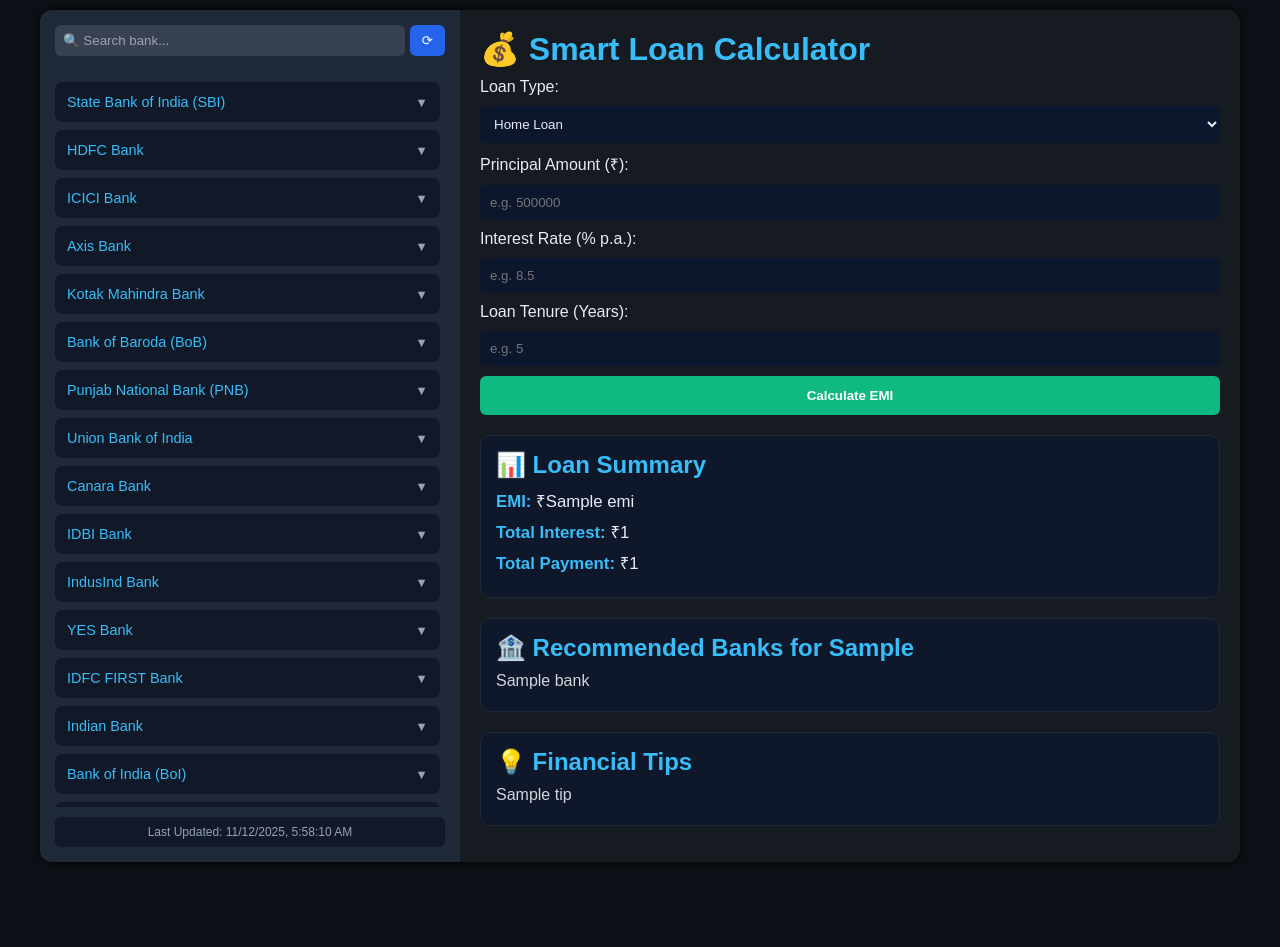
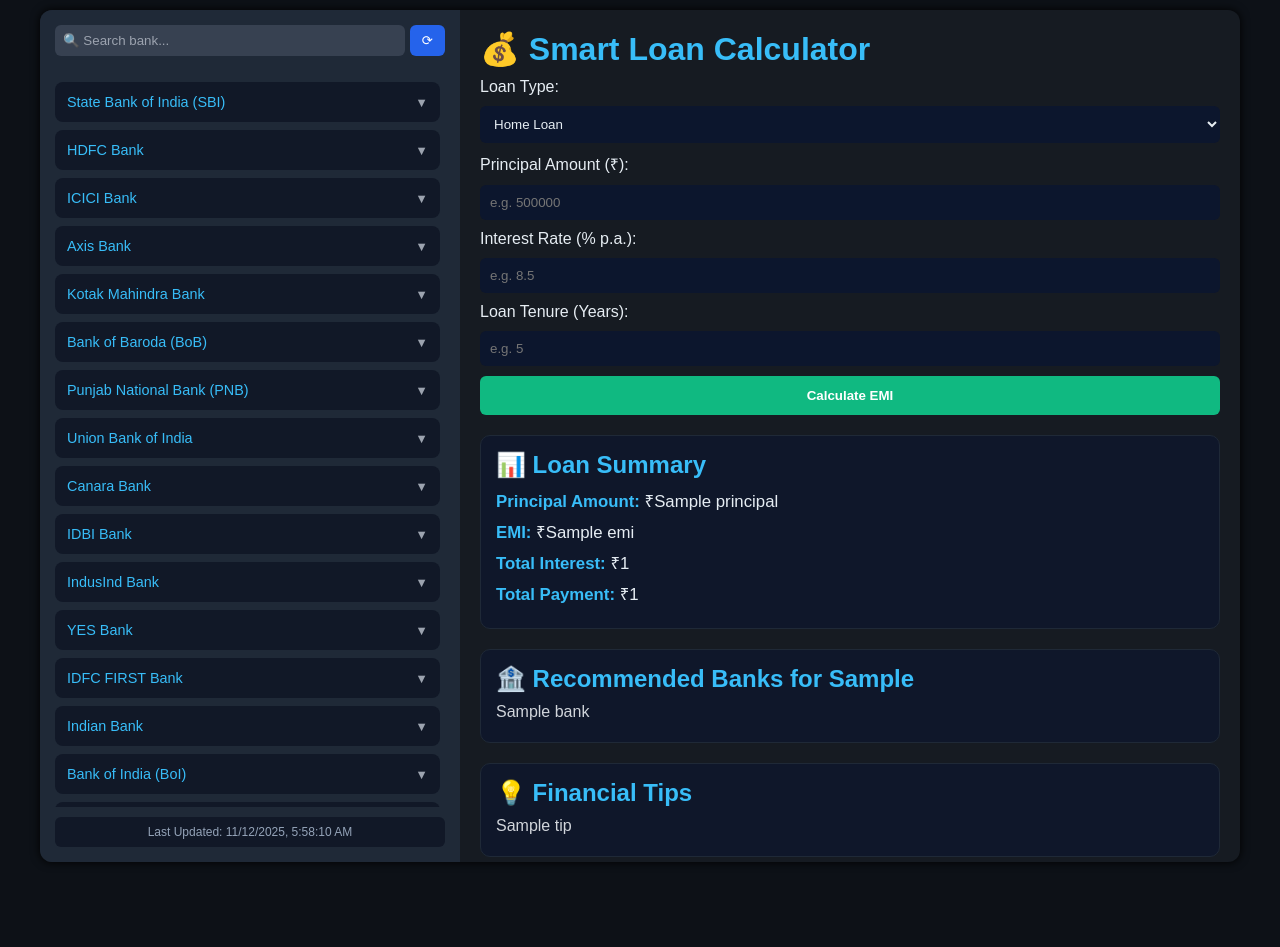
Before and after one commit to adarshjaiswal-clushXD/Loan-Calculator, a Flask app: template main/templates/index.html in a window 1280 px wide. Run offline with Flask 3, Linux system fonts and the light colour scheme; the template is opened without the code that fills it: most values are stand-ins (such as "Sample title", 1, 10 or a date in 2020).

Commit message:
Add loan summary details to index.html

```diff
--- a/main/templates/index.html
+++ b/main/templates/index.html
@@ -49,6 +49,7 @@
             <p class="error">{{ result.error }}</p>
           {% else %}
             <h2>📊 Loan Summary</h2>
+            <p><strong>Principal Amount:</strong> ₹{{ result.principal }}</p>
             <p><strong>EMI:</strong> ₹{{ result.emi }}</p>
             <p><strong>Total Interest:</strong> ₹{{ result.total_interest }}</p>
             <p><strong>Total Payment:</strong> ₹{{ result.total_payment }}</p>
```
